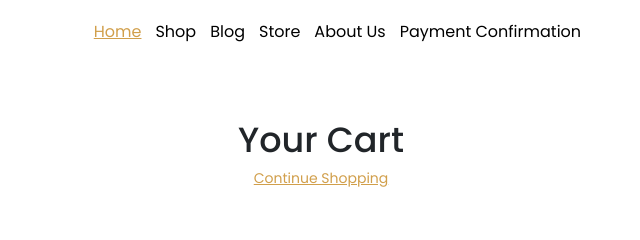
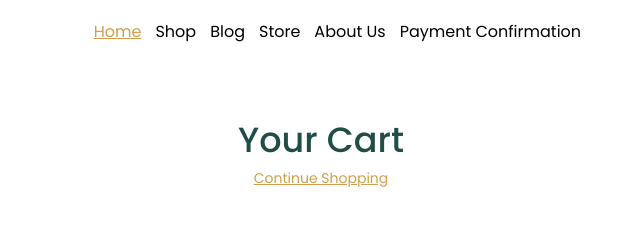
Before and after one commit to FirmannSyah/Assets-Tampomas, a plain HTML site: page cart.html in a window 1280 px wide. Shown: the top 240 px of the page, 319-959 px from the left. Drawn offline with nearby package versions, Linux system fonts and the light colour scheme; no server answers; a script that the page names is missing.

Commit message:
Update cart.html

```diff
--- a/cart.html
+++ b/cart.html
@@ -47,7 +47,7 @@
 
         <!-- isi -->
         <div class="container text-center py-3 my-5">
-            <h1>Your Cart</h1>
+            <h1 style="color: #204D48;">Your Cart</h1>
             <a href="" style="color: #D19F4B;">Continue Shopping</a>
         </div>
         <div class="container px-0 px-lg-3 mb-5">
```
